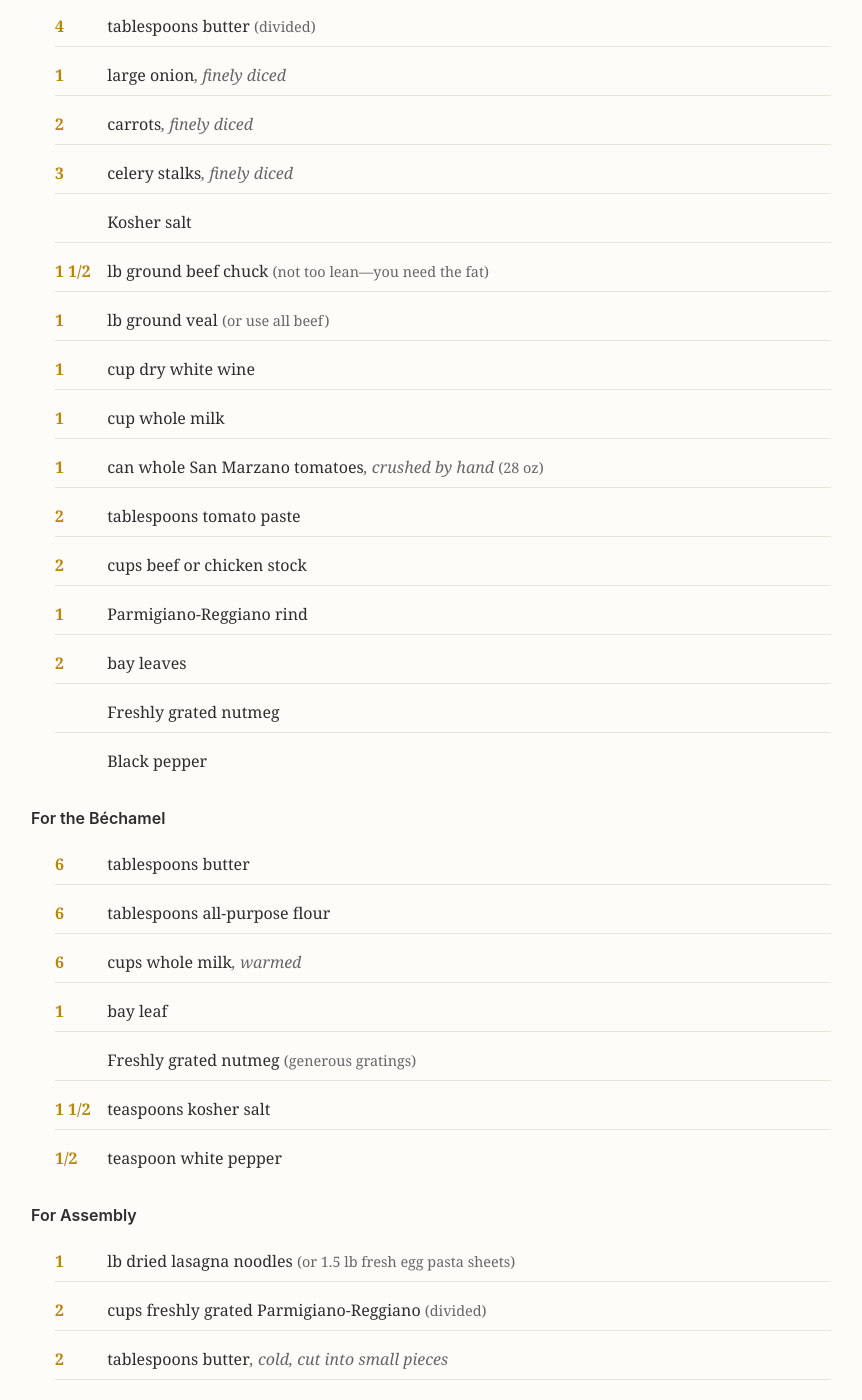
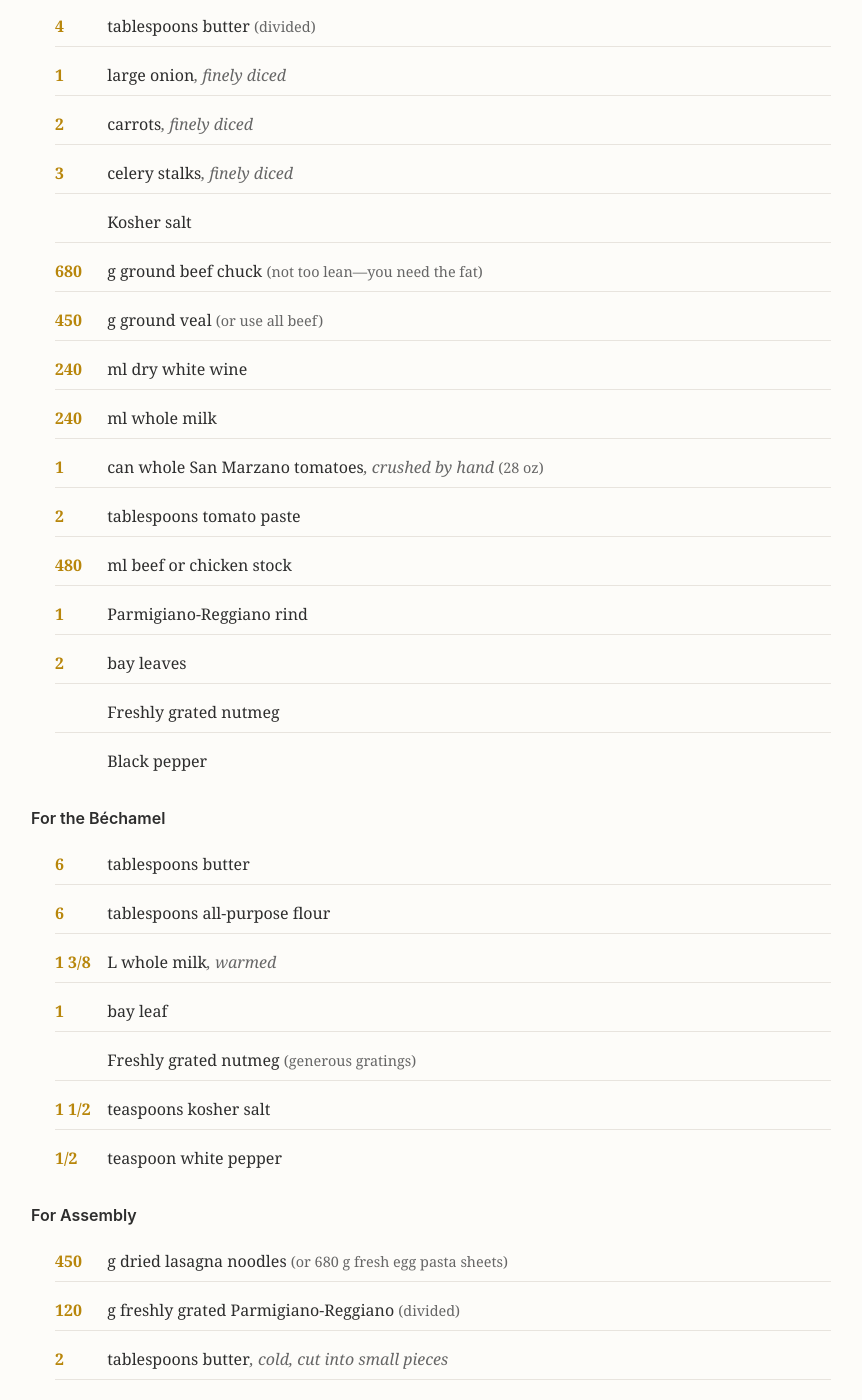
Before and after one commit to Sytzeandreae/dshbrd.io, a Jekyll site: the page built from _recipes/italian/lasagna-alla-bolognese.md, in a window 1280 px wide and 1400 px high, scrolled down 408 px. Shown: the whole window, without its empty margins (41-903 px from the left). Built offline with Jekyll 4.4.1, drawn with Linux system fonts in a browser that asks for light colours.

Commit message:
Metric instead of imperial

```diff
--- a/_recipes/italian/lasagna-alla-bolognese.md
+++ b/_recipes/italian/lasagna-alla-bolognese.md
@@ -31,19 +31,19 @@ ingredients:
         item: "celery stalks"
         prep: "finely diced"
       - item: "Kosher salt"
-      - qty: 1.5
-        unit: "lb"
+      - qty: 680
+        unit: "g"
         item: "ground beef chuck"
         note: "not too lean—you need the fat"
-      - qty: 1
-        unit: "lb"
+      - qty: 450
+        unit: "g"
         item: "ground veal"
         note: "or use all beef"
-      - qty: 1
-        unit: "cup"
+      - qty: 240
+        unit: "ml"
         item: "dry white wine"
-      - qty: 1
-        unit: "cup"
+      - qty: 240
+        unit: "ml"
         item: "whole milk"
       - qty: 1
         unit: "can"
@@ -53,8 +53,8 @@ ingredients:
       - qty: 2
         unit: "tbsp"
         item: "tomato paste"
-      - qty: 2
-        unit: "cup"
+      - qty: 480
+        unit: "ml"
         item: "beef or chicken stock"
       - qty: 1
         item: "Parmigiano-Reggiano rind"
@@ -71,8 +71,8 @@ ingredients:
       - qty: 6
         unit: "tbsp"
         item: "all-purpose flour"
-      - qty: 6
-        unit: "cup"
+      - qty: 1.4
+        unit: "L"
         item: "whole milk"
         prep: "warmed"
       - qty: 1
@@ -87,12 +87,12 @@ ingredients:
         item: "white pepper"
   - group: "For Assembly"
     items:
-      - qty: 1
-        unit: "lb"
+      - qty: 450
+        unit: "g"
         item: "dried lasagna noodles"
-        note: "or 1.5 lb fresh egg pasta sheets"
-      - qty: 2
-        unit: "cup"
+        note: "or 680 g fresh egg pasta sheets"
+      - qty: 120
+        unit: "g"
         item: "freshly grated Parmigiano-Reggiano"
         note: "divided"
       - qty: 2
--- a/assets/js/scale.js
+++ b/assets/js/scale.js
@@ -71,14 +71,11 @@ document.addEventListener('DOMContentLoaded', function() {
     const unitNames = {
       tbsp: 'tablespoon',
       tsp: 'teaspoon',
-      cup: 'cup',
-      oz: 'oz',
-      lb: 'lb',
       g: 'g',
       kg: 'kg',
       ml: 'ml',
       L: 'L',
-      inch: 'inch',
+      cm: 'cm',
       clove: 'clove',
       sprig: 'sprig',
       can: 'can',
@@ -88,7 +85,7 @@ document.addEventListener('DOMContentLoaded', function() {
     };
 
     const singular = unitNames[unit] || unit;
-    const nonPluralUnits = ['oz', 'lb', 'g', 'kg', 'ml', 'L'];
+    const nonPluralUnits = ['g', 'kg', 'ml', 'L', 'cm'];
 
     if (qty > 1 && singular.length > 2 && !nonPluralUnits.includes(unit)) {
       return singular + 's';
```
Also changed, not shown: CLAUDE.md (+7 -7 lines), _recipes/indian/butter-chicken.md (+11 -11 lines), _recipes/indian/dal-tadka.md (+4 -4 lines), _recipes/italian/mushroom-risotto.md (+14 -14 lines), _recipes/other/roasted-cauliflower-soup.md (+6 -7 lines), README.md.
